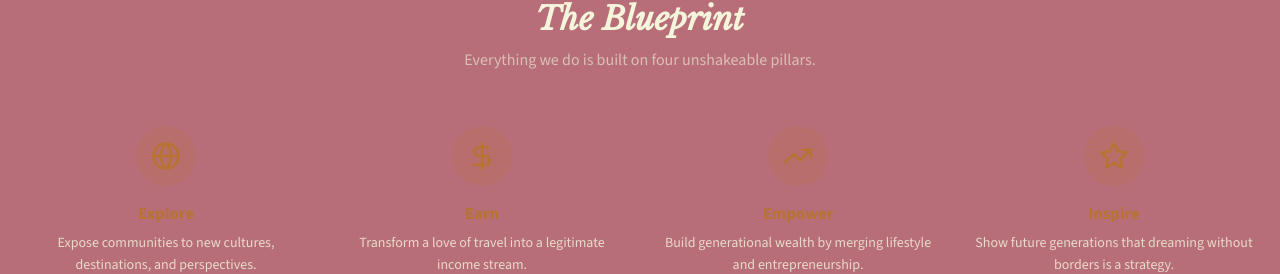
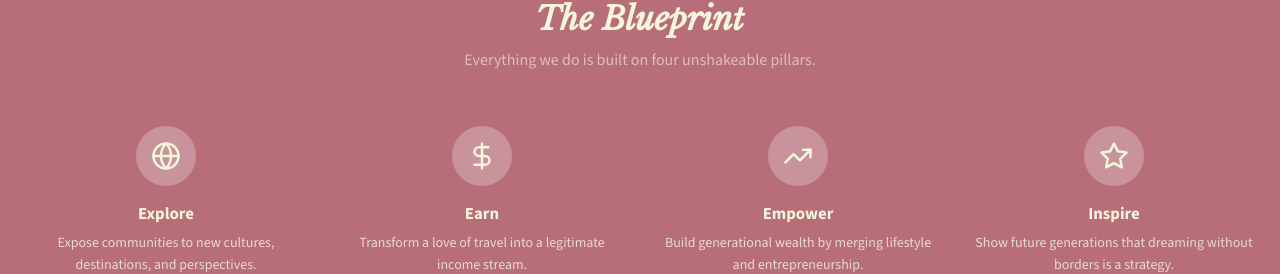
Before and after one commit to metasaintdigital/tracy-site, a React (Vite) app: page / in a window 1280 px wide. Shown: the part 1459-1733 px from the top of the page. Built offline with nearby package versions, Linux system fonts and the light colour scheme.

Commit message:
Fix blueprint icons - white on rose gold background

```diff
--- a/src/TracyDStuckey_Website.jsx
+++ b/src/TracyDStuckey_Website.jsx
@@ -340,8 +340,8 @@ function HomePage({ sv }) {
               { icon:<Star size={30}/>, label:'Inspire', desc:'Show future generations that dreaming without borders is a strategy.' },
             ].map(({ icon, label, desc }) => (
               <div key={label} style={{ textAlign:'center' }}>
-                <div style={{ width:60, height:60, borderRadius:'50%', display:'flex', alignItems:'center', justifyContent:'center', margin:'0 auto 1rem', background:'rgba(184,115,51,.2)', color:B.copper }}>{icon}</div>
-                <h3 style={{ color:B.copper, fontWeight:700, fontSize:'1.05rem', marginBottom:'.5rem' }}>{label}</h3>
+                <div style={{ width:60, height:60, borderRadius:'50%', display:'flex', alignItems:'center', justifyContent:'center', margin:'0 auto 1rem', background:'rgba(255,255,255,.25)', color:B.parchment }}>{icon}</div>
+                <h3 style={{ color:B.parchment, fontWeight:700, fontSize:'1.05rem', marginBottom:'.5rem' }}>{label}</h3>
                 <p style={{ color:`${B.parchment}CC`, fontSize:'.875rem', lineHeight:1.6 }}>{desc}</p>
               </div>
             ))}
```
